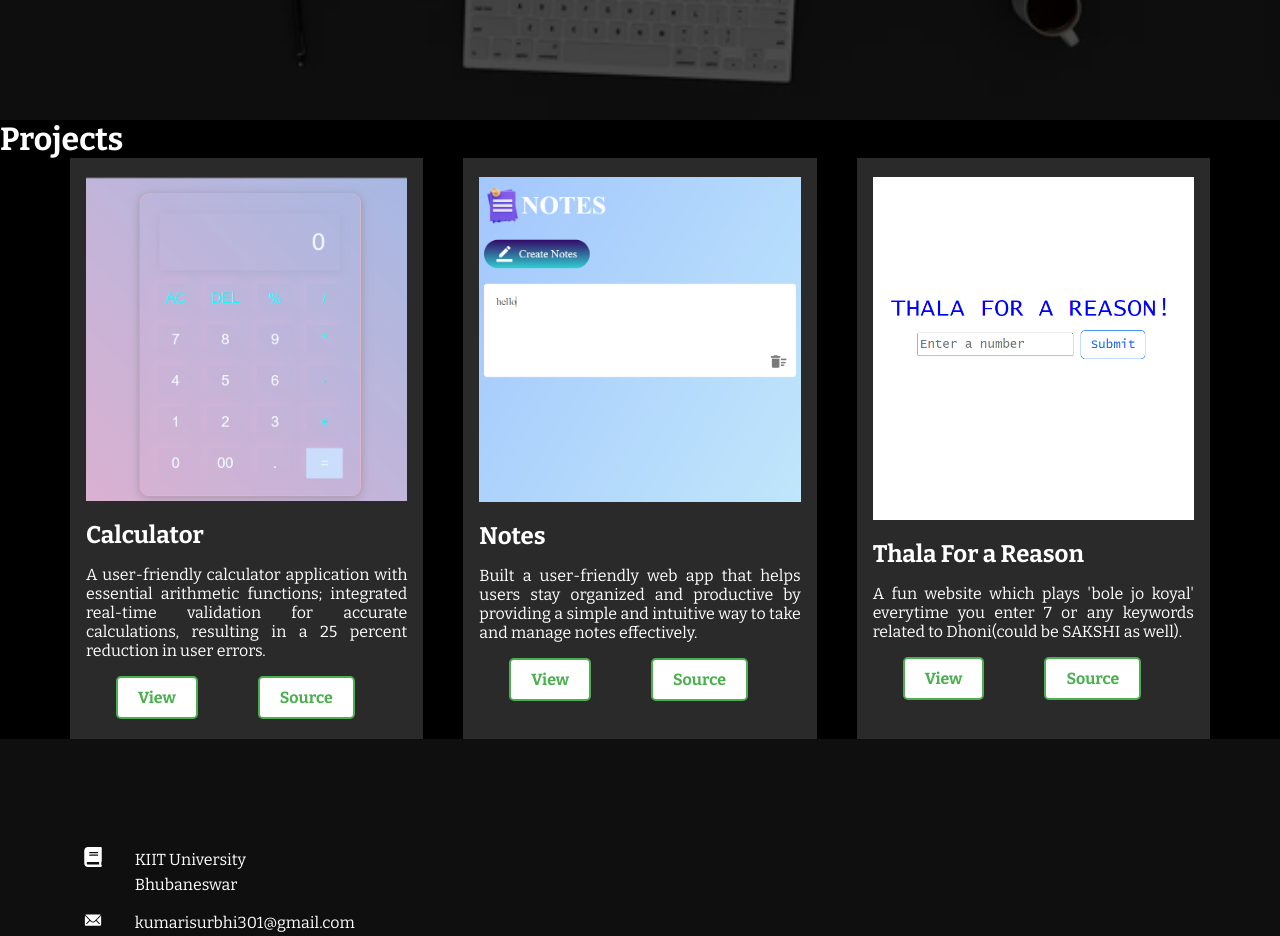
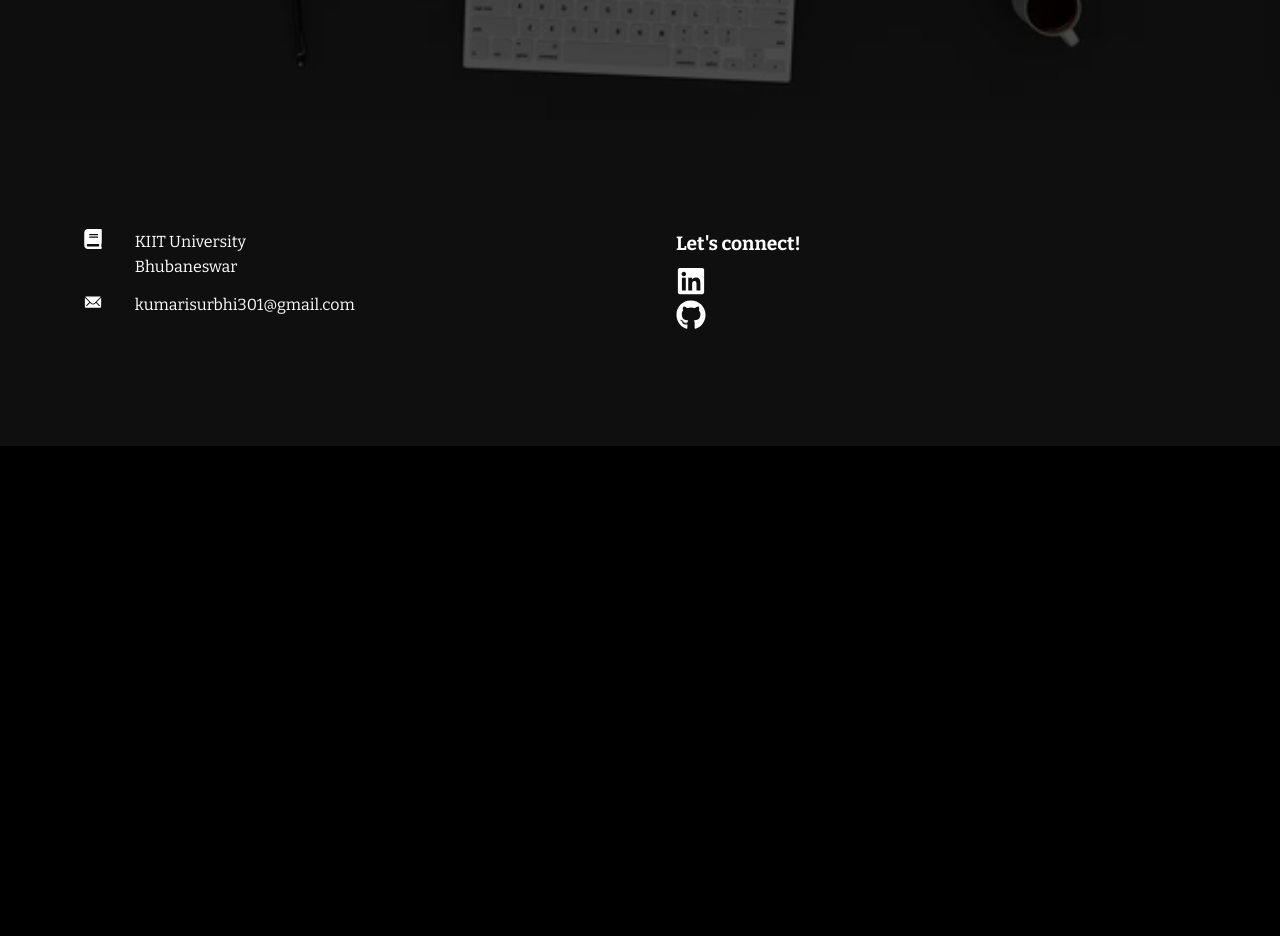
Before and after one commit to ughsurbhi/Portfolio1, a React (Create React App) app: page / in a window 1280 px wide. Shown: the part 680-1616 px from the top of the page. After the commit the page ends 1126 px from the top, so only its background shows below. Built offline with nearby package versions, Linux system fonts and the light colour scheme.

Commit message:
form validation

```diff
--- a/src/components/Footer.js
+++ b/src/components/Footer.js
@@ -1,8 +1,11 @@
 import "./Footer.css"
 import React from 'react'
-import { FaBook } from "react-icons/fa"
+import { FaBook, FaGithub } from "react-icons/fa"
 import { IoIosMail } from "react-icons/io";
+import { FaLinkedin } from "react-icons/fa6";
 const Footer = () => {
+    const linkedinUrl="https://www.linkedin.com/in/surbhi-singh-59ba82201/";
+    const githubUrl="https://github.com/ughsurbhi";
   return (
     <div className="footer">
         <div className="foot-container">
@@ -22,7 +25,15 @@ const Footer = () => {
                 </div>
             </div>
 
-            <div className="right"></div>
+            <div className="right">
+                <h4>Let's connect!</h4>
+                <a href={linkedinUrl} target="_blank" rel="noopener noreferrer">
+                <FaLinkedin size={30} style={{color:"#fff",marginRight:"1rem"}}/>
+                </a>
+                <a href={githubUrl} target="_blank" rel="noopener noreferrer">
+                <FaGithub size={30} style={{color:"#fff",marginRight:"1rem"}}/>
+                </a>
+            </div>
         </div>
 
     </div>
--- a/src/components/Form.js
+++ b/src/components/Form.js
@@ -1,16 +1,36 @@
 import "./Form.css"
-import React from 'react'
+import React, {useState} from 'react'
 
 const Form = () => {
+  const [name, setName] = useState("")
+  const [email, setEmail] = useState("")
+  const [message, setMessage] = useState("")
   return (
     <div className="form">
-      <form>
+      <form
+
+        onSubmit={async (e) => {
+          e.preventDefault();
+          let custommessage = `Name: ${name}%0AEmail:${email}%0AMessage:${message}`
+          let url = `https://api.telegram.org/bot7165926545:AAGf24Zxi2Rk7SBZx9CI8QUwDMv8COG_Liw/sendMessage?chat_id=-1002159383571&text=${custommessage}`
+          let response = await fetch(url);
+          let data = await response.json();
+          console.log(data);
+        }}
+      >
         <label>Your Name</label>
-        <input type="text"></input>
+        <input
+        value={name}
+        onChange={(e) => setName(e.target.value)}
+        type="text"></input>
         <label>Email</label>
-        <input type="email"></input>
+        <input
+        value={email}
+        onChange={(e) => setEmail(e.target.value)} type="email"></input>
         <label>message</label>
-        <textarea rows="6" placeholder="Type your message here"/>
+        <textarea
+        value={message}
+        onChange={(e) => setMessage(e.target.value)} rows="6" placeholder="Type your message here"/>
         <button className="btn">Submit</button>
       </form>
     </div>
--- a/src/components/Hero.js
+++ b/src/components/Hero.js
@@ -12,7 +12,7 @@ const Hero = () => {
         <h1>Hi, I'm Surbhi Singh.</h1>
         {/* <h1>Web Developer</h1> */}
         <div>
-            <Link to="/project" className="btn">Projects</Link>
+            <Link to="/projects" className="btn">Projects</Link>
             <Link to="/contact" className="btn-light">Contact</Link>
         </div>
       </div>
--- a/src/routes/Home.js
+++ b/src/routes/Home.js
@@ -1,14 +1,14 @@
 import React from 'react'
 import Navbar from '../components/Navbar'
 import Hero from '../components/Hero'
-import Work from "../components/Work"
+//import Work from "../components/Work"
 import Footer from '../components/Footer'
 const Home = () => {
   return (
     <div>
       <Navbar/>
       <Hero/>
-      <Work/>
+      {/* <Work/> */}
       <Footer/>
     </div>
   )
```
